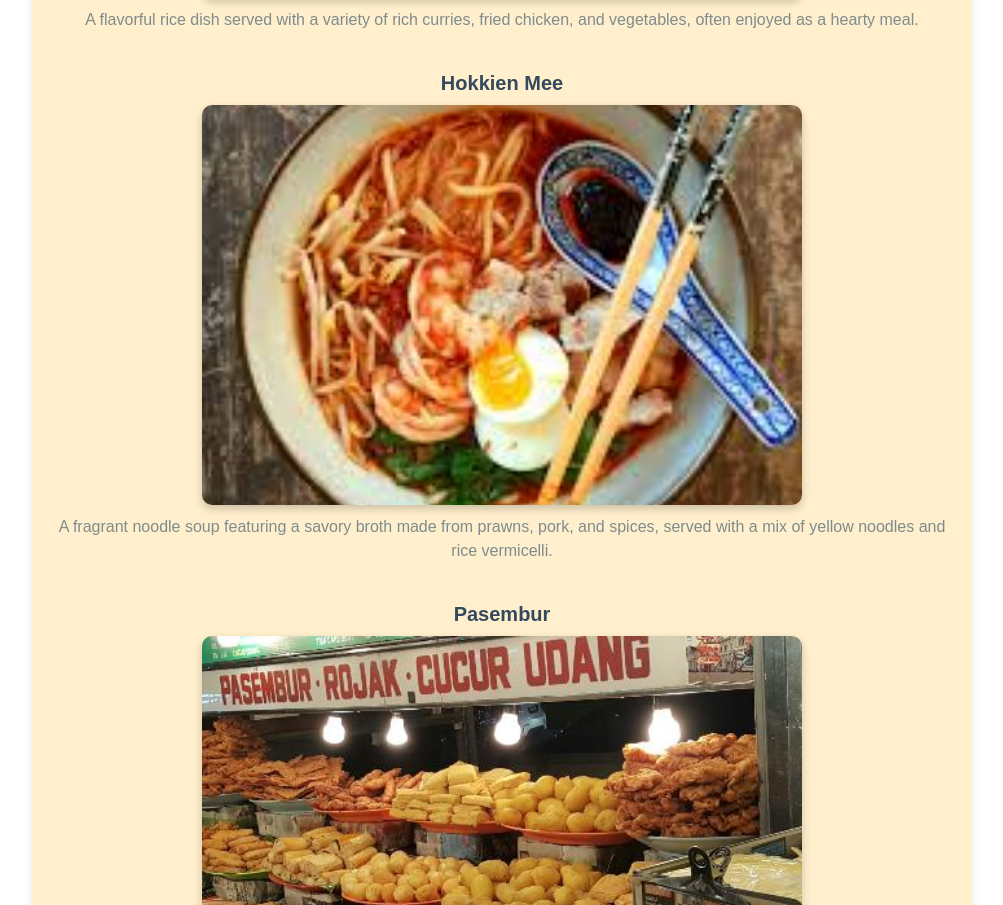
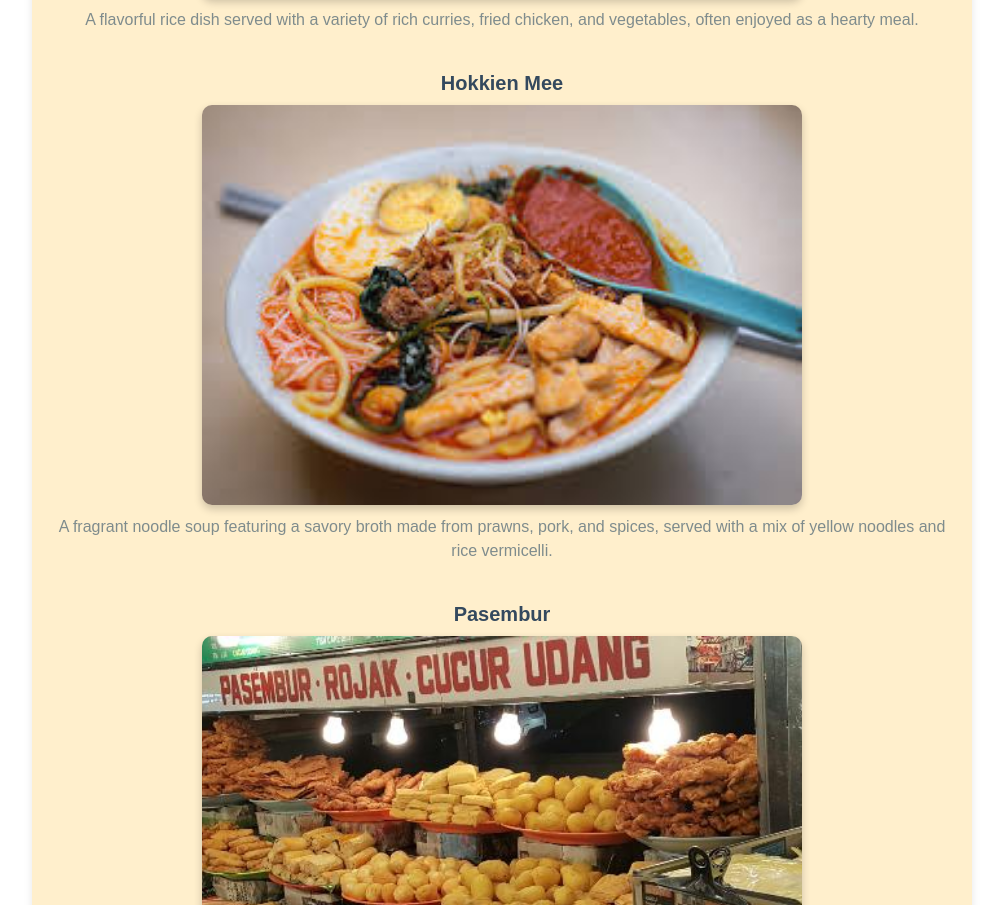
Before and after one commit to hurindamia/PENANGWEB, a React (Vite) app: page / in a window 1280 px wide. Shown: the part 5551-6456 px from the top of the page, without its empty margins (138-1141 px from the left). Built offline with nearby package versions, Linux system fonts and the light colour scheme.

Commit message:
Initial commit

```diff
--- a/src/components/Food/Food.jsx
+++ b/src/components/Food/Food.jsx
@@ -25,7 +25,7 @@ const Food = () => {
       name: "Hokkien Mee",
       description:
         "A fragrant noodle soup featuring a savory broth made from prawns, pork, and spices, served with a mix of yellow noodles and rice vermicelli.",
-      image: "/images/hokkienmee.jpeg",
+      image: "/images/hokkienmee1.jpeg",
     },
     {
       name: "Pasembur",
```
Also changed, not shown: public/images/hokkienmee1.jpeg (added).
